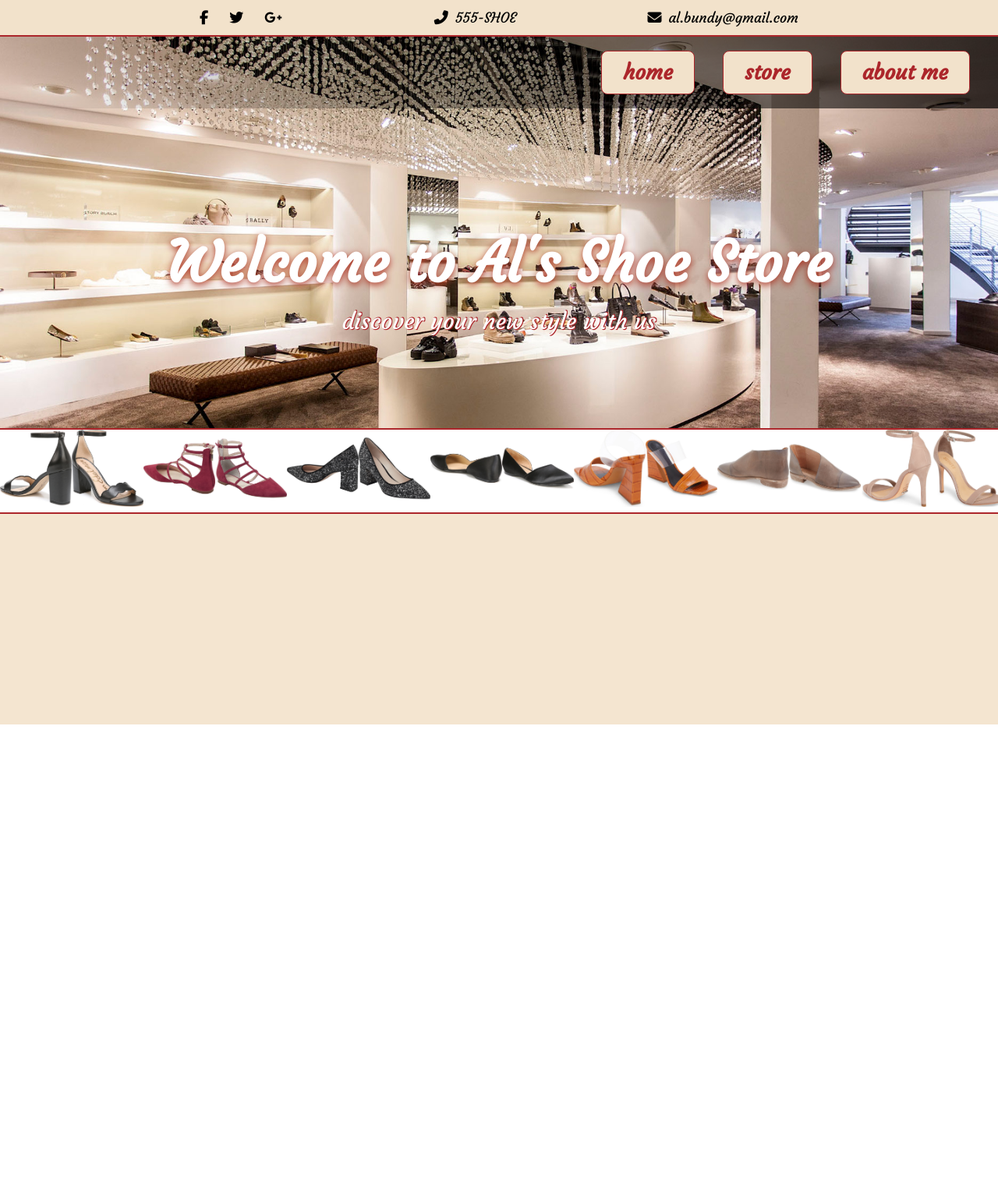
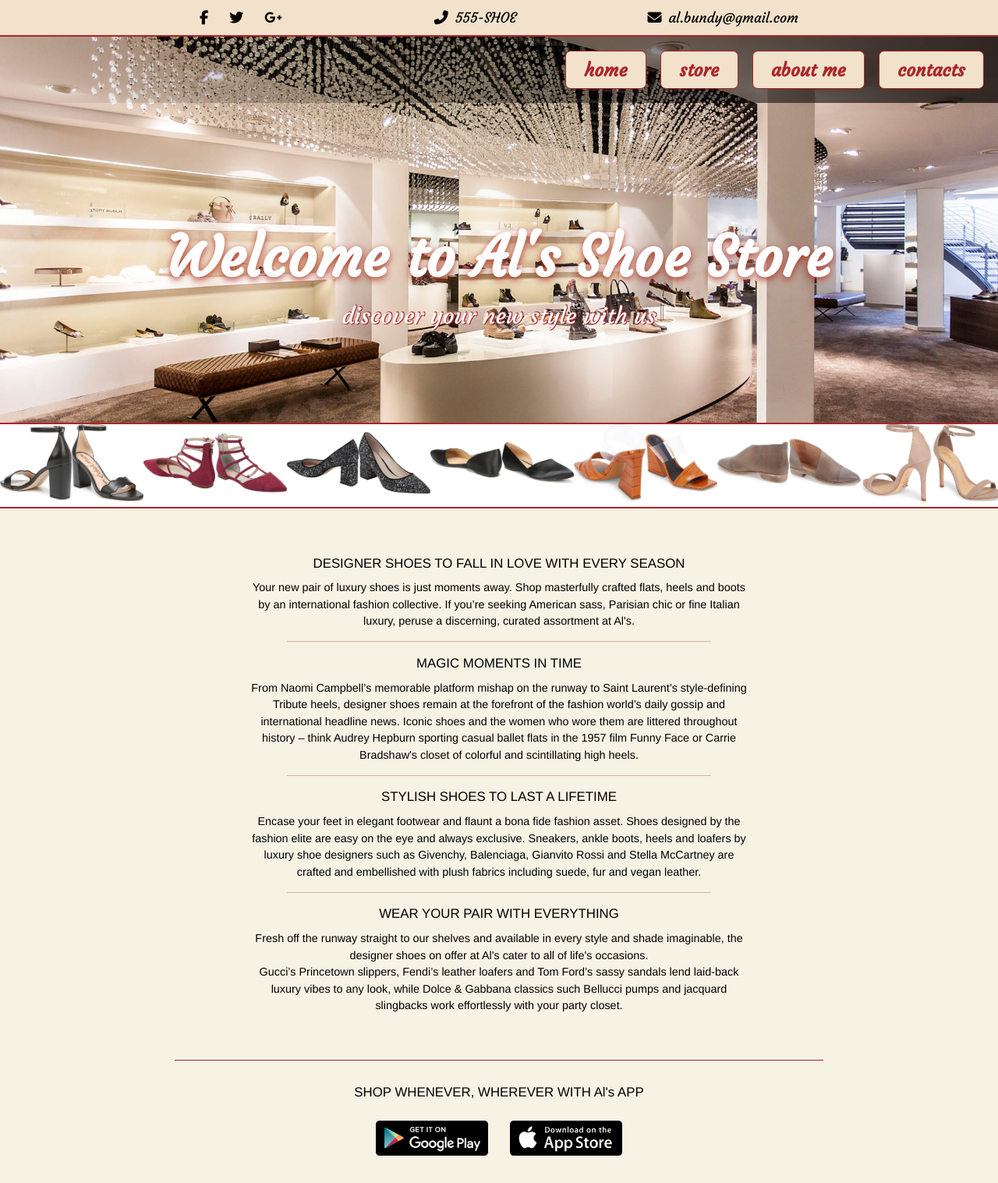
Before and after one commit to NikolaKasabov/softuni-css-advanced-project, a Jekyll site: the page built from index.html, in a window 1280 px wide. Shown: the whole page at 78% size. Built offline with Jekyll 4.4.1, drawn with Linux system fonts in a browser that asks for light colours; nearby versions of some CDN libraries; before the commit the page ends 929 px from its top, so only the background shows below that.

Commit message:
styles changes

```diff
--- a/_includes/navigation.html
+++ b/_includes/navigation.html
@@ -6,6 +6,7 @@
       <li><a href="index.html">home</a></li>
       <li><a href="shop.html">store</a></li>
       <li><a href="about.html">about me</a></li>
+      <li><a href="contacts.html">contacts</a></li>
     </ul>
   </nav>
 </div>
--- a/css/media-queries.css
+++ b/css/media-queries.css
@@ -5,6 +5,11 @@
 
   header .top .icons a {
     margin-right: 1em;
+  }
+
+  main .content,
+  main .app {
+    width: 80%;
   }
 }
 
@@ -41,7 +46,7 @@
   }
 
   header .bottom li {
-    margin-right: 2em;
+    margin-right: 1em;
   }
 
   header .bottom a {
@@ -50,6 +55,11 @@
 
   header .bottom h1 {
     font-size: 3.5em;
+  }
+
+  main .content,
+  main .app {
+    width: 70%;
   }
 }
 
@@ -67,6 +77,14 @@
   header .bottom h1 {
     font-size: 4em;
   }
+
+  main .content {
+    width: 50%;
+  }
+
+  main .app {
+    width: 65%;
+  }
 }
 
 @media (min-width: 1600px) {
--- a/css/style.css
+++ b/css/style.css
@@ -80,7 +80,7 @@
 header .bottom a {
   padding: 0.5em 2em;
   display: block;
-  font-size: 1.5em;
+  font-size: 1.3em;
   font-weight: bold;
   background-color: #f2e2cb;
   color: #ac262b;
@@ -100,28 +100,78 @@
 /* nav end */
 
 header .bottom h1 {
-  /* padding: 2em 0; */
   padding-top: 2em;
   font-size: 3em;
   color: #fff;
   text-align: center;
   text-shadow: 0 3px 10px rgba(172, 55, 38, 1);
-  /* text-shadow: 0 3px 10px rgb(248, 60, 31); */
 }
 
 header .bottom .slogan {
   padding-bottom: 4em;
   font-size: 1.6em;
   color: #fff;
-  text-shadow:
-   1px -1px 0 #ac262b,
-    /* 1px -1px 0 #ac262b, */
-    /* -1px 1px 0 #ac262b, */
-     1px 1px 0 #ac262b;
+  text-shadow: 1px -1px 0 #ac262b, 1px 1px 0 #ac262b;
 }
 /* header end */
 
+
+/* main start */
 main {
-  height: 30vh;
-  background-color: #f4e5d0;
+  background-color: #F6F2E4;
+  font-family: Helvetica, sans-serif;
+  font-size: 0.8em;
 }
+
+main h3 {
+  padding-bottom: 0.5em;
+  font-weight: normal;
+}
+
+main .content {
+  margin: 0 auto;
+  padding: 4em 0;
+  width: 90%;
+  text-align: center;
+}
+
+main .content hr {
+  margin: 1em auto;
+  display: block;
+  width: 85%;
+  border: none;
+  border-bottom: 1px solid #ac262b;
+  border-bottom: 1px solid #D1B59F;
+}
+
+main .app {
+  margin: 0 auto;
+  padding-bottom: 2em;
+  width: 90%;
+  text-align: center;
+  display: flex;
+  flex-direction: column;
+  align-items: center;
+}
+
+main .app hr {
+  margin-bottom: 2em;
+  width: 100%;
+  display: block;
+  border: none;
+  border-bottom: 1px solid #ac262b;
+}
+
+main .app .icons {
+  margin-top: 1em;
+  display: flex;
+}
+
+main .app .icons a:first-child {
+  margin-right: 2em;
+}
+
+main .app .icons img {
+  width: 10em;
+  height: auto;
+}
--- a/index.html
+++ b/index.html
@@ -20,7 +20,32 @@
   {% include carousel.html %}
 
   <main>
+    <div class="wrapper">
+      <div class="content">
+        <h3>DESIGNER SHOES TO FALL IN LOVE WITH EVERY SEASON</h3>
+        <p>Your new pair of luxury shoes is just moments away. Shop masterfully crafted flats, heels and boots by an international fashion collective. If you’re seeking American sass, Parisian chic or fine Italian luxury, peruse a discerning, curated assortment at Al's.</p>
+        <hr>
+        <h3>MAGIC MOMENTS IN TIME</h3>
+        <p>From Naomi Campbell’s memorable platform mishap on the runway to Saint Laurent’s style-defining Tribute heels, designer shoes remain at the forefront of the fashion world’s daily gossip and international headline news. Iconic shoes and the women who wore them are littered throughout history – think Audrey Hepburn sporting casual ballet flats in the 1957 film Funny Face or Carrie Bradshaw's closet of colorful and scintillating high heels.</p>
+        <hr>
+        <h3>STYLISH SHOES TO LAST A LIFETIME</h3>
+        <p>Encase your feet in elegant footwear and flaunt a bona fide fashion asset. Shoes designed by the fashion elite are easy on the eye and always exclusive. Sneakers, ankle boots, heels and loafers by luxury shoe designers such as Givenchy, Balenciaga, Gianvito Rossi and Stella McCartney are crafted and embellished with plush fabrics including suede, fur and vegan leather.</p>
+        <hr>
+        <h3>WEAR YOUR PAIR WITH EVERYTHING</h3>
+        <p>Fresh off the runway straight to our shelves and available in every style and shade imaginable, the designer shoes on offer at Al's cater to all of life's occasions.</p>
+        <p>Gucci’s Princetown slippers, Fendi’s leather loafers and Tom Ford’s sassy sandals lend laid-back luxury vibes to any look, while Dolce & Gabbana classics such Bellucci pumps and jacquard slingbacks work effortlessly with your party closet.</p>
+      </div>
 
+      <div class="app">
+        <hr>
+        <h3>SHOP WHENEVER, WHEREVER WITH Al's APP</h3>
+        <div class="icons">
+          <a href="#"><img src="./images/logos/google-256x256.png" alt=""></a>
+          <a href="#"><img src="./images/logos/apple-256x256.png" alt=""></a>
+        </div>
+      </div>
+
+    </div>
   </main>
 </div>
 
```
Also changed, not shown: images/logos/apple-256x256.png (added), images/logos/google-256x256.png (added).
